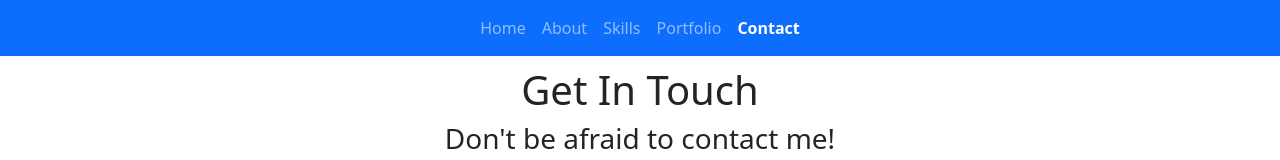
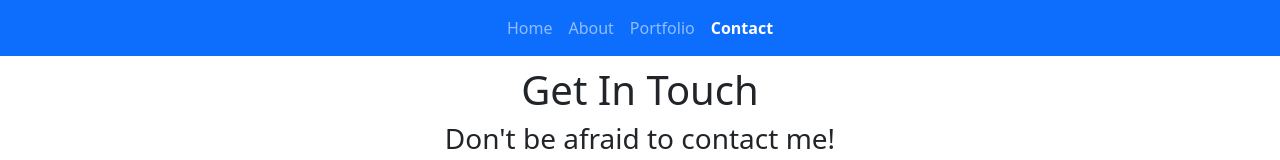
Before and after one commit to williamo1099/williamo1099.github.io, a React (Create React App) app: page /contact in a window 1280 px wide. Shown: the top 160 px of the page. Built offline with nearby package versions, Linux system fonts and the light colour scheme.

Commit message:
Removing skills page
Remove the skills page as it is unnecessary and potentially cause ambiguity (for now).

```diff
--- a/src/components/NavigationBar.js
+++ b/src/components/NavigationBar.js
@@ -24,13 +24,6 @@ function NavigationBar() {
               </NavLink>
             </li>
 
-            {/* Skills */}
-            <li className="nav-item">
-              <NavLink to="/skills" className="nav-link">
-                Skills
-              </NavLink>
-            </li>
-
             {/* Portfolio */}
             <li className="nav-item">
               <NavLink to="/portfolio" className="nav-link">
--- a/src/pages/Skills.js
+++ /dev/null
@@ -1,8 +0,0 @@
-// STYLING
-import "bootstrap/dist/css/bootstrap.css";
-
-function Skills() {
-  return <>Skills</>;
-}
-
-export default Skills;
--- a/src/routes/Routes.js
+++ b/src/routes/Routes.js
@@ -3,7 +3,6 @@ import { Routes, Route } from "react-router-dom";
 // COMPONENT
 import Home from "../pages/Home";
 import AboutMe from "../pages/AboutMe";
-import Skills from "../pages/Skills";
 import Portfolio from "../pages/Portfolio";
 import Contact from "../pages/Contact";
 
@@ -12,7 +11,6 @@ function createRoutes() {
     <Routes>
       <Route path="/" element={<Home />} />
       <Route path="/about" element={<AboutMe />} />
-      <Route path="/skills" element={<Skills />} />
       <Route path="/portfolio" element={<Portfolio />} />
       <Route path="/contact" element={<Contact />} />
     </Routes>
```
